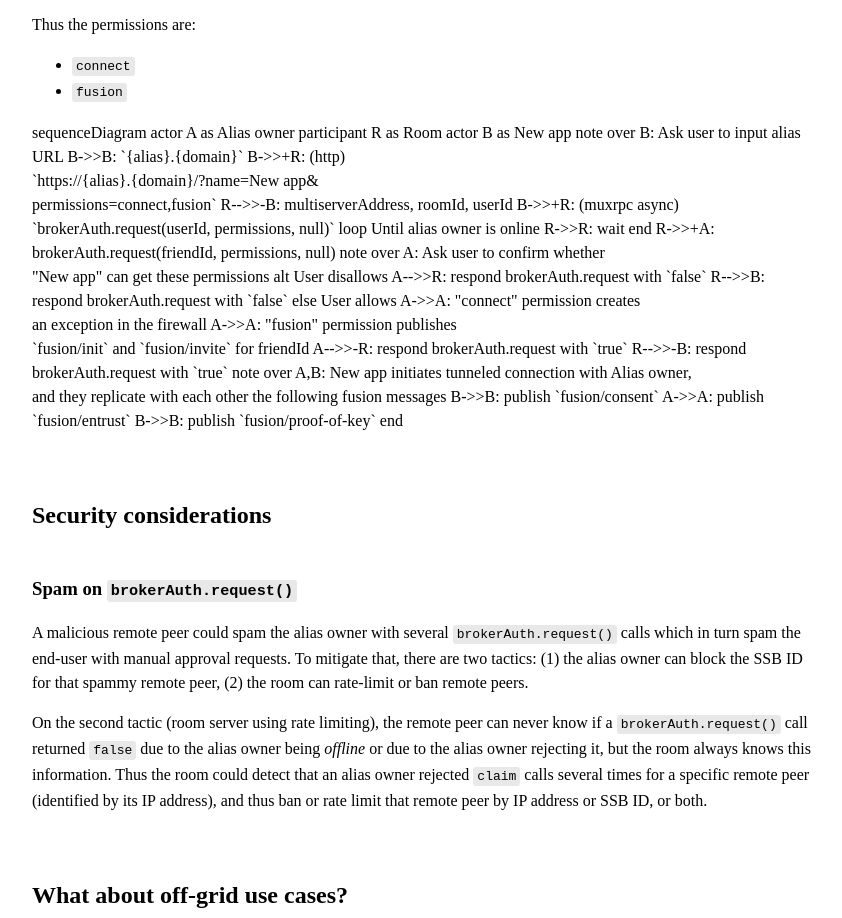
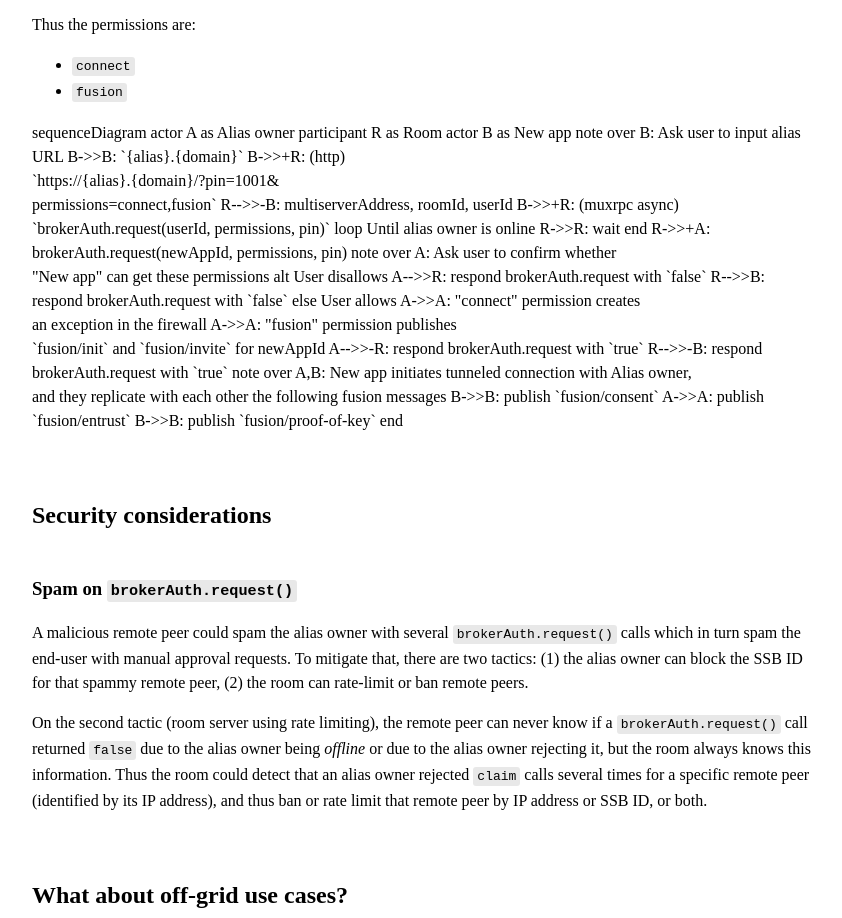
Before and after one commit to staltz/ssb-room-broker-auth-spec, a plain HTML site: page index.html in a window 1280 px wide. Shown: the part 2409-3327 px from the top of the page, without its empty margins (216-1058 px from the left). Drawn offline with Linux system fonts and the light colour scheme.

Commit message:
replace name with pin

```diff
--- a/index.html
+++ b/index.html
@@ -175,22 +175,22 @@ pre, code {
 
   note over B: Ask user to input alias URL
   B->>B: `{alias}.{domain}`
-  B->>+R: (http) <br/>`https://{alias}.{domain}/?name=New app&<br/>permissions=connect,fusion`
+  B->>+R: (http) <br/>`https://{alias}.{domain}/?pin=1001&<br/>permissions=connect,fusion`
   R-->>-B: multiserverAddress, roomId, userId
 
-  B->>+R: (muxrpc async) `brokerAuth.request(userId, permissions, null)`
+  B->>+R: (muxrpc async) `brokerAuth.request(userId, permissions, pin)`
 
   loop Until alias owner is online
     R->>R: wait
   end
-  R->>+A: brokerAuth.request(friendId, permissions, null)
+  R->>+A: brokerAuth.request(newAppId, permissions, pin)
   note over A: Ask user to confirm whether<br/>"New app" can get these permissions
   alt User disallows
     A-->>R: respond brokerAuth.request with `false`
     R-->>B: respond brokerAuth.request with `false`
   else User allows
     A->>A: "connect" permission creates<br/>an exception in the firewall
-    A->>A: "fusion" permission publishes<br/>`fusion/init` and `fusion/invite` for friendId
+    A->>A: "fusion" permission publishes<br/>`fusion/init` and `fusion/invite` for newAppId
     A-->>-R: respond brokerAuth.request with `true`
     R-->>-B: respond brokerAuth.request with `true`
 
```
Also changed, not shown: 1 other file.
